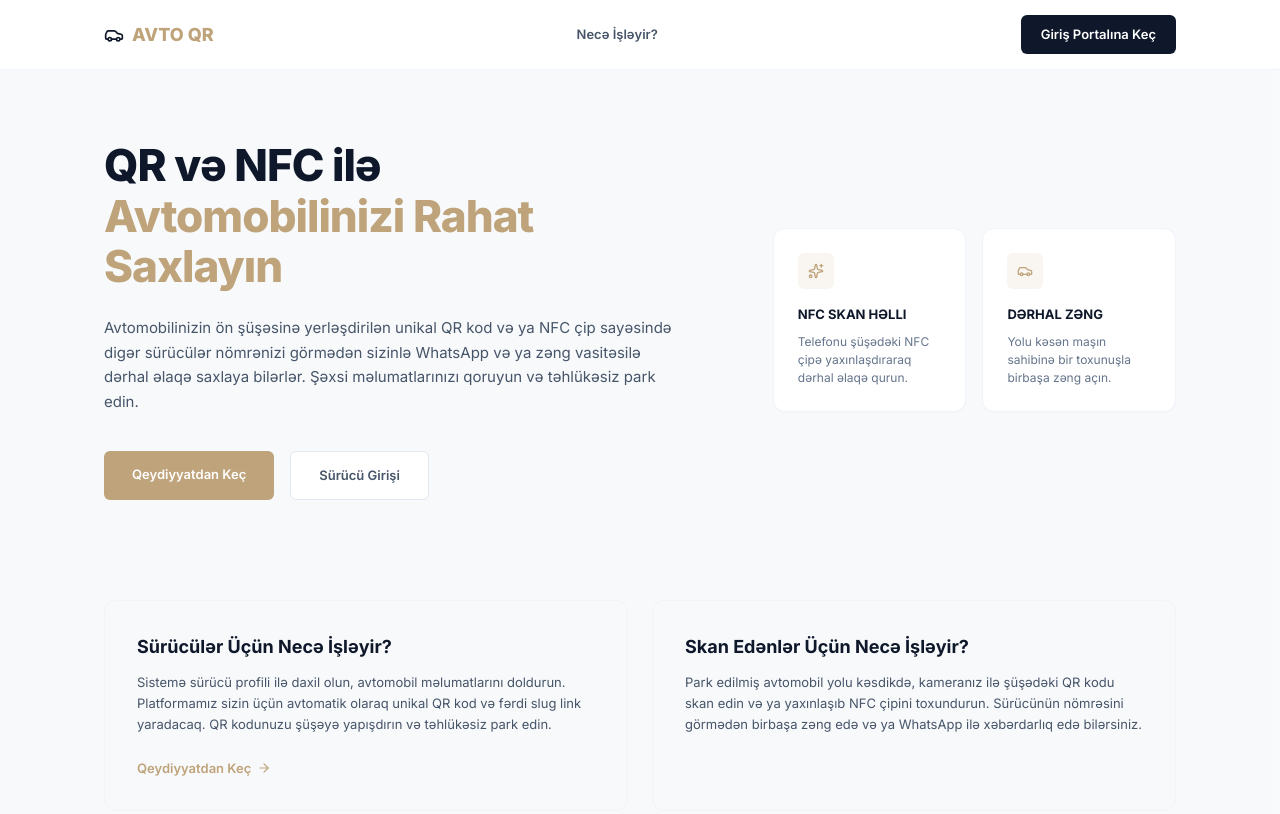
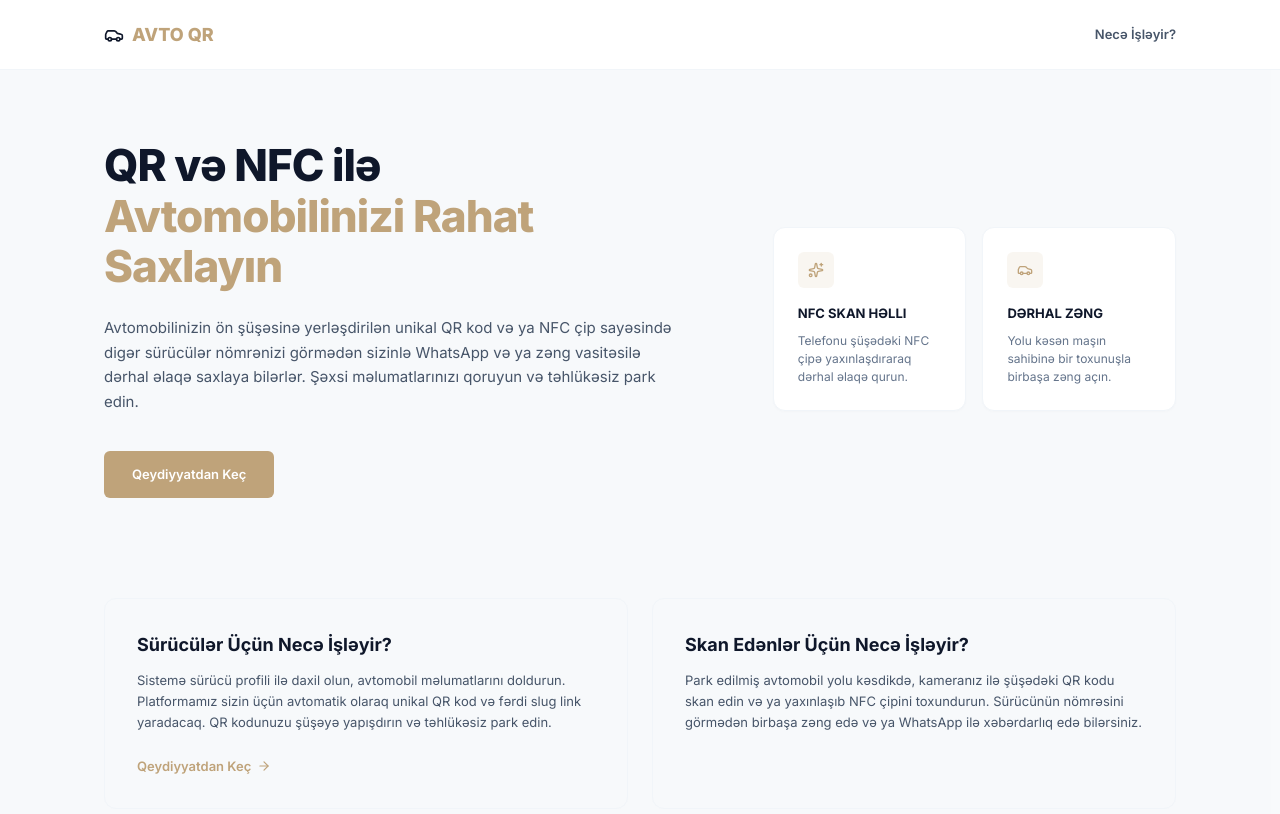
Before and after one commit to ravanrasulov6/avtoqr, a React (Vite) app: page / in a window 1280 px wide. Shown: the top 814 px of the page. Built offline with nearby package versions, Linux system fonts and the light colour scheme; no server answers.

Commit message:
remove login entry buttons and add vercel routing configuration

```diff
--- a/src/App.jsx
+++ b/src/App.jsx
@@ -46,12 +46,7 @@ export default function App() {
               <nav className="landing-nav-links">
                 <a href="#features">Necə İşləyir?</a>
               </nav>
-              <button
-                onClick={() => navigate('/admin')}
-                className="landing-nav-btn"
-              >
-                Giriş Portalına Keç
-              </button>
+
             </div>
           </header>
 
@@ -78,12 +73,7 @@ export default function App() {
                   >
                     Qeydiyyatdan Keç
                   </a>
-                  <button
-                    onClick={() => navigate('/admin')}
-                    className="btn-secondary"
-                  >
-                    Sürücü Girişi
-                  </button>
+
                 </div>
               </div>
 
```
Also changed, not shown: vercel.json (added).
